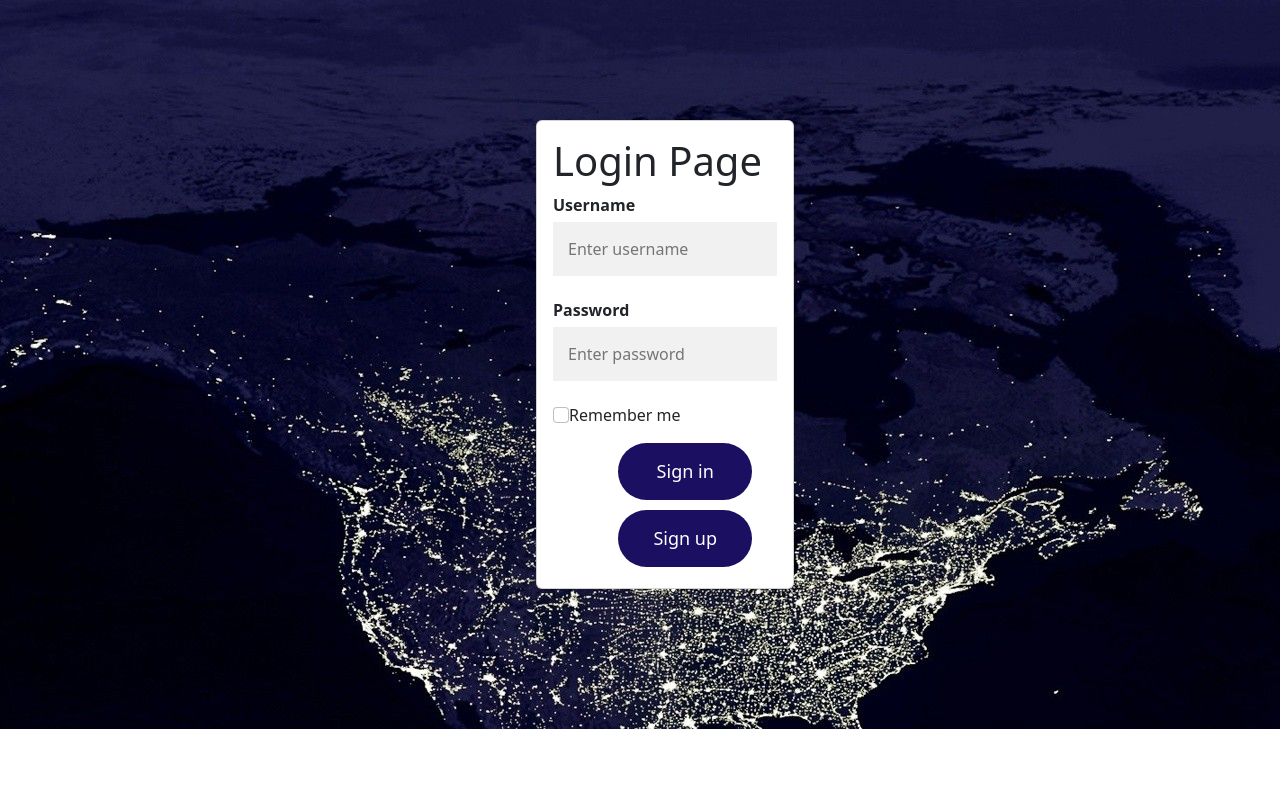
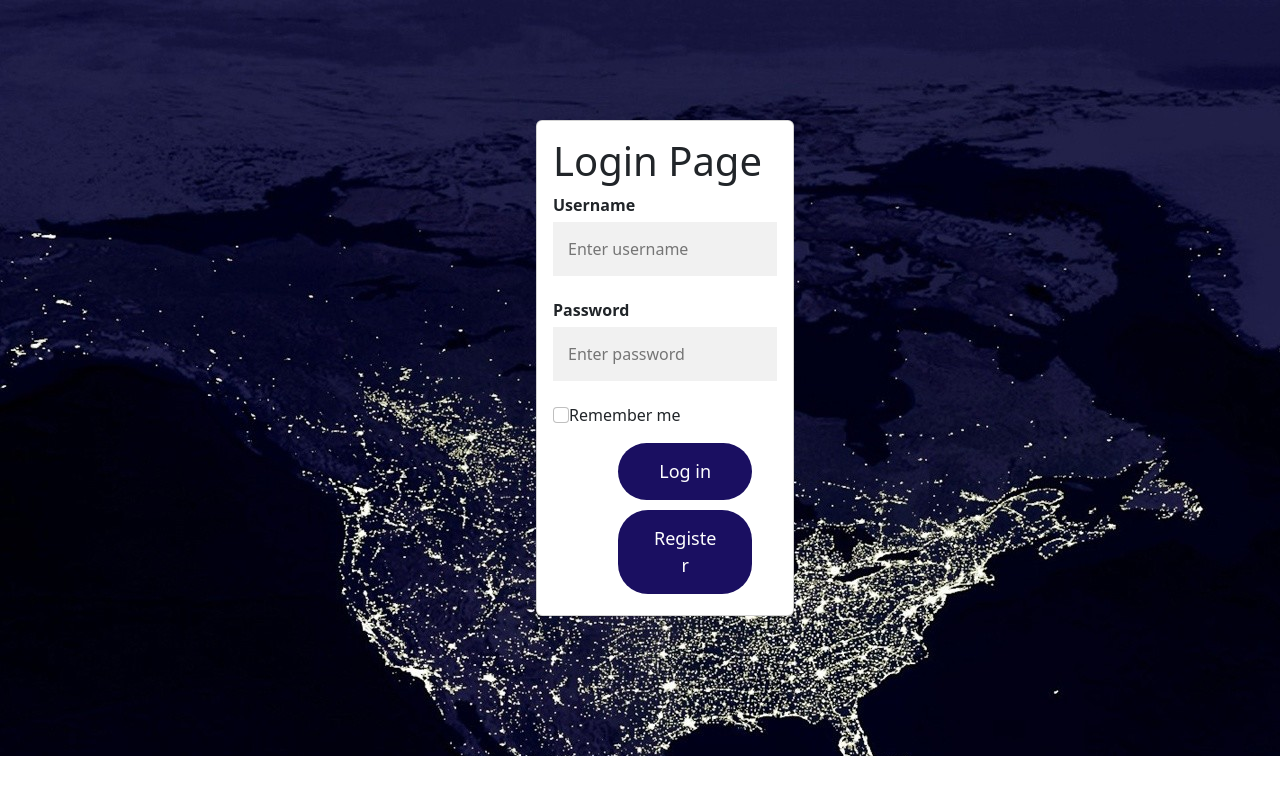
Before and after one commit to smnravci/EssoAutomationProject-Frontend, a Vue app: page /login in a window 1280 px wide. Shown: the top 794 px of the page. Built offline with nearby package versions, Linux system fonts and the light colour scheme.

Commit message:
Name changing

```diff
--- a/src/components/Login.vue
+++ b/src/components/Login.vue
@@ -15,8 +15,8 @@
                         </label>
 
                     <div class="clearfix">
-                        <button type="button" class="signin" v-on:click="login">Sign in</button>
-                        <button type="button" class="signup" v-on:click="signup">Sign up</button>
+                        <button type="button" class="signin" v-on:click="login">Log in</button>
+                        <button type="button" class="register" v-on:click="register">Register</button>
                     </div>
                 </div>
             </div>
@@ -35,7 +35,7 @@ export default{
             }
         },
         methods:{
-            signup(){
+            register(){
                 this.$router.push({name:'Register'});
             },
             login(){
```
